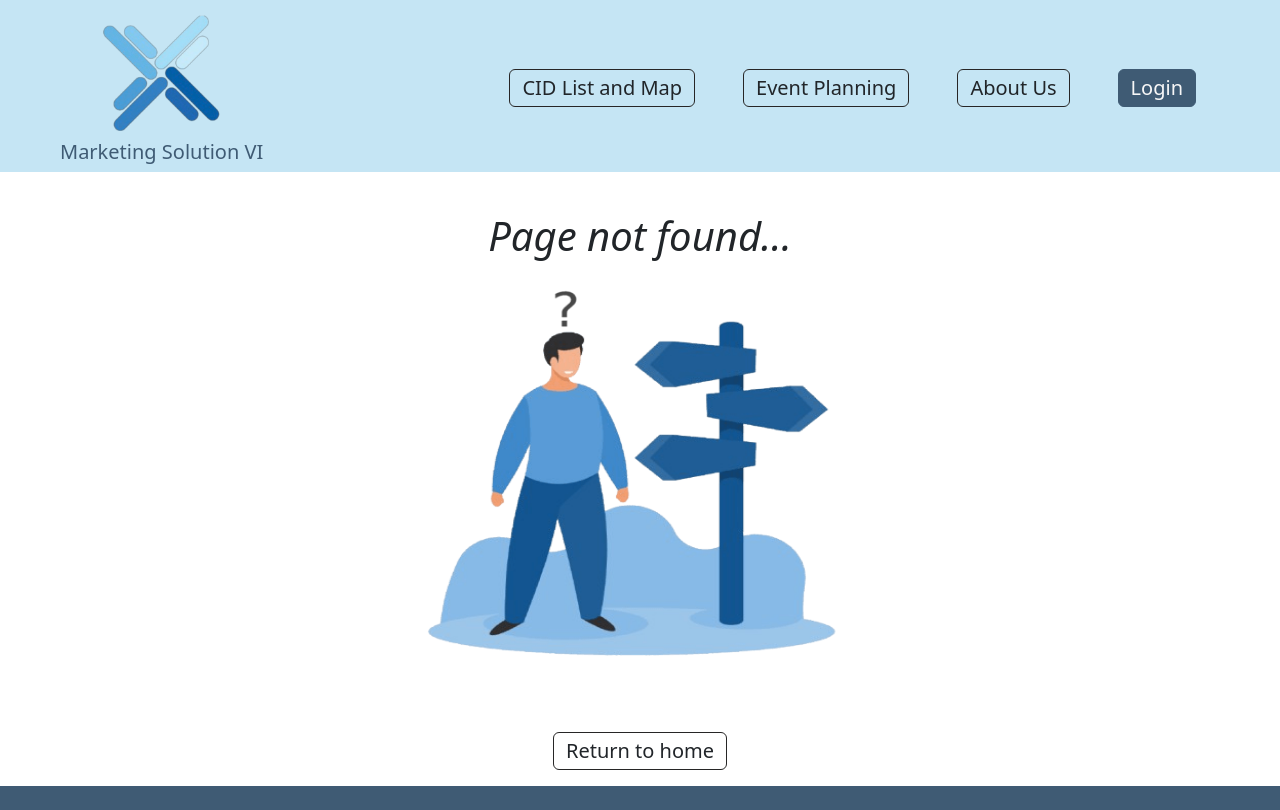
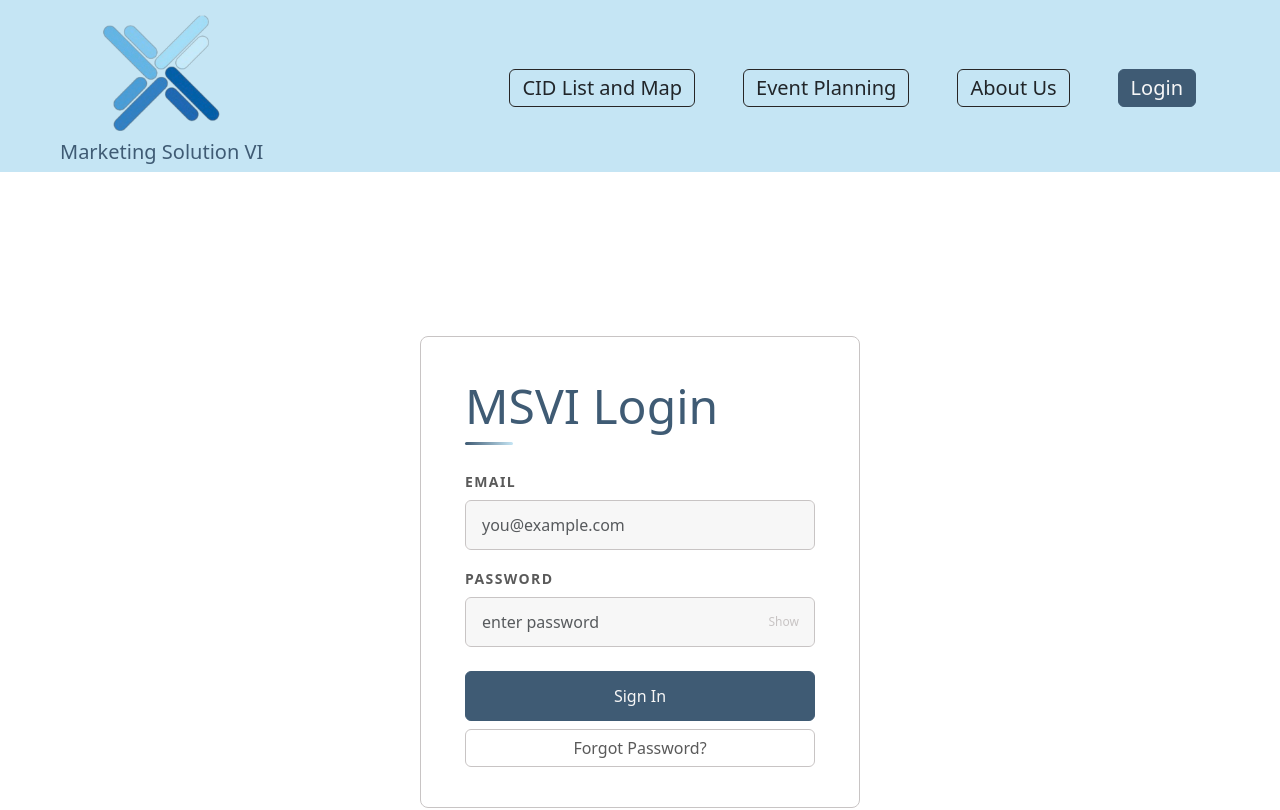
Before and after one commit to AndrewHSenko/MarketingSolutionVI, a React (Vite) app in the folder frontend/: page /myvi in a window 1280 px wide. Shown: the top 810 px of the page. Built offline with nearby package versions, Linux system fonts and the light colour scheme.

Commit message:
Added login form (logic still needs setup)

```diff
--- a/frontend/src/custom.scss
+++ b/frontend/src/custom.scss
@@ -136,3 +136,139 @@ hr, p, h5 {
 .btn:hover {
     background-color: $info-color;
 }
+
+// ─── Animations ─────────────────────────────────────────────────────────────
+@keyframes panelIn {
+  from { opacity: 0; transform: translateY(18px); }
+  to   { opacity: 1; transform: none; }
+}
+
+@keyframes fadeUp {
+  from { opacity: 0; transform: translateY(6px); }
+  to   { opacity: 1; transform: none; }
+}
+
+// ─── Layout ─────────────────────────────────────────────────────────────────
+.msvi-root {
+  background: transparent;
+}
+
+.msvi-panel {
+  width: 100%;
+  max-width: 440px;
+  padding: 2.5rem 2.75rem;
+  border: 1.5px solid $light-gray-color;
+  border-radius: 0.5rem;
+  animation: panelIn 0.5s cubic-bezier(0.22, 1, 0.36, 1) both;
+}
+
+// ─── Title ──────────────────────────────────────────────────────────────────
+.msvi-title {
+  color: $primary-dark-color;
+}
+
+.msvi-title-bar {
+  height: 3px;
+  width: 48px;
+  background: linear-gradient(90deg, $primary-dark-color, $primary-color);
+  border-radius: 2px;
+  margin-top: 0.4rem;
+}
+
+// ─── Labels ─────────────────────────────────────────────────────────────────
+.msvi-label {
+  color: $gray-color;
+  letter-spacing: 0.1em;
+}
+
+// ─── Inputs ─────────────────────────────────────────────────────────────────
+.msvi-input-wrap {
+  position: relative;
+  width: 100%;
+}
+
+.msvi-input {
+  padding: 0.75rem 1rem;
+  width: 100%;
+  background-color: $light-color;
+  color: $dark-color;
+  border-color: $light-gray-color;
+
+  &:focus {
+    border-color: $primary-dark-color;
+    box-shadow: 0 0 0 0.2rem rgba($primary-dark-color, 0.15);
+  }
+
+  &--has-toggle {
+    padding-right: 4.5rem;
+  }
+}
+
+.msvi-toggle {
+  position: absolute;
+  right: 0.75rem;
+  top: 50%;
+  transform: translateY(-50%);
+  background: none;
+  border: none;
+  color: $light-gray-color;
+  cursor: pointer;
+  font-size: 0.75rem;
+  padding: 2px 4px;
+  transition: color 0.15s;
+
+  &:hover {
+    color: $primary-dark-color;
+  }
+}
+
+// ─── Buttons ────────────────────────────────────────────────────────────────
+.msvi-btn-login {
+  padding: 0.75rem 2rem;
+  background-color: $primary-dark-color;
+  border-color: $primary-dark-color;
+  color: $light-color;
+  transition: background-color 0.2s, border-color 0.2s, transform 0.1s;
+
+  &:hover:not(:disabled) {
+    background-color: darken($primary-dark-color, 8%);
+    border-color: darken($primary-dark-color, 8%);
+    color: $light-color;
+  }
+
+  &:active:not(:disabled) {
+    transform: scale(0.99);
+  }
+
+  &:disabled {
+    opacity: 0.55;
+  }
+}
+
+.msvi-btn-forgot {
+  color: $gray-color;
+  border-color: $light-gray-color;
+  transition: color 0.15s, border-color 0.15s, background-color 0.15s;
+
+  &:hover {
+    color: $primary-dark-color;
+    border-color: $primary-dark-color;
+    background-color: rgba($primary-color, 0.15);
+  }
+}
+
+// ─── Error ──────────────────────────────────────────────────────────────────
+.msvi-error-box {
+  background: rgba($danger-color, 0.07);
+  border: 1.5px solid rgba($danger-color, 0.3);
+  border-radius: 0.375rem;
+  color: $danger-color;
+  animation: fadeUp 0.25s both;
+}
+
+// ─── Confirmation ────────────────────────────────────────────────────────────
+.msvi-confirm {
+  font-size: 0.9rem;
+  color: $success-color;
+  animation: fadeUp 0.25s both;
+}
--- a/frontend/src/pages/Login.jsx
+++ b/frontend/src/pages/Login.jsx
@@ -1,18 +1,136 @@
-import React from 'react'
+import { useState } from "react";
 
-const Login = () => {
+export default function MSVILogin() {
+  const [email, setEmail]               = useState("");
+  const [password, setPassword]         = useState("");
+  const [showPassword, setShowPassword] = useState(false);
+  const [loading, setLoading]           = useState(false);
+  const [error, setError]               = useState("");
+  const [forgotSent, setForgotSent]     = useState(false);
+
+  const handleLogin = () => {
+    setError("");
+    if (!email.trim() || !password.trim()) {
+      setError("Please enter both email and password.");
+      return;
+    }
+    setLoading(true);
+
+    // TODO: Replace with real JWT auth call
+    // const res = await fetch("/api/auth/login", {
+    //   method: "POST",
+    //   headers: { "Content-Type": "application/json" },
+    //   body: JSON.stringify({ email, password }),
+    // });
+    // const data = await res.json();
+    // if (!res.ok) { setError(data.message); setLoading(false); return; }
+    // localStorage.setItem("token", data.token);
+
+    setTimeout(() => {
+      setLoading(false);
+      setError("Invalid credentials. (Auth not yet connected.)");
+    }, 1200);
+  };
+
+  const handleForgotPassword = () => {
+    // TODO: trigger forgot-password flow
+    setForgotSent(true);
+    setTimeout(() => setForgotSent(false), 3000);
+  };
+
+  const handleKeyDown = (e) => { if (e.key === "Enter") handleLogin(); };
+
   return (
-    <div className="container-fluid">
-      <div className="row">
-        <h1 className="display-3">MSVI Login</h1>
-      </div>
-      <div className="row">
-        <div className="mx-auto bg-primary-subtle">
-          <h1 className="lead">Email</h1>
+    <div className="msvi-root d-flex align-items-center justify-content-center min-vh-100">
+      <div className="msvi-panel">
+
+        {/* Title */}
+        <h1 className="display-5 fw-light msvi-title">MSVI Login</h1>
+        <div className="msvi-title-bar mb-4" />
+
+        {/* Email */}
+        <div className="mb-3">
+          <label className="form-label text-uppercase small fw-semibold msvi-label">
+            Email
+          </label>
+          <input
+            className="form-control msvi-input"
+            type="email"
+            placeholder="you@example.com"
+            value={email}
+            onChange={(e) => { setEmail(e.target.value); setError(""); }}
+            onKeyDown={handleKeyDown}
+            autoComplete="email"
+          />
         </div>
+
+        {/* Password */}
+        <div className="mb-4">
+          <label className="form-label text-uppercase small fw-semibold msvi-label">
+            Password
+          </label>
+          <div className="msvi-input-wrap">
+            <input
+              className="form-control msvi-input msvi-input--has-toggle"
+              type={showPassword ? "text" : "password"}
+              placeholder="enter password"
+              value={password}
+              onChange={(e) => { setPassword(e.target.value); setError(""); }}
+              onKeyDown={handleKeyDown}
+              autoComplete="current-password"
+            />
+            <button
+              className="msvi-toggle"
+              onClick={() => setShowPassword((v) => !v)}
+              tabIndex={-1}
+              type="button"
+            >
+              {showPassword ? "Hide" : "Show"}
+            </button>
+          </div>
+        </div>
+
+        {/* Error */}
+        {error && (
+          <div className="msvi-error-box px-3 py-2 mb-3 small">
+            ⚠ {error}
+          </div>
+        )}
+
+        {/* Sign In */}
+        <div className="d-grid mb-2">
+          <button
+            className="btn msvi-btn-login"
+            onClick={handleLogin}
+            disabled={loading}
+            type="button"
+          >
+            {loading
+              ? <><span className="spinner-border spinner-border-sm me-2" role="status" aria-hidden="true" />Authenticating…</>
+              : "Sign In"
+            }
+          </button>
+        </div>
+
+        {/* Forgot Password */}
+        <div className="d-grid">
+          <button
+            className="btn msvi-btn-forgot"
+            onClick={handleForgotPassword}
+            type="button"
+          >
+            Forgot Password?
+          </button>
+        </div>
+
+        {/* Confirmation */}
+        {forgotSent && (
+          <p className="lead text-center mt-3 mb-0 msvi-confirm">
+            ✓ Reset instructions sent. Check your email.
+          </p>
+        )}
+
       </div>
     </div>
-  )
+  );
 }
-
-export default Login
--- a/frontend/src/routes.jsx
+++ b/frontend/src/routes.jsx
@@ -1,6 +1,7 @@
 import LandingPage from './pages/LandingPage.jsx'
 import AboutUs from './pages/AboutUs.jsx'
 import NotFound from './pages/NotFound.jsx'
+import Login from './pages/Login.jsx'
 
 const routes = [
     {
@@ -18,7 +19,7 @@ const routes = [
     },
     {
         path: 'myvi',
-        element: <NotFound /> // Will host the user account management pages
+        element: <Login /> // Will host the user account management pages
     },
     {
         path: '*',
```
